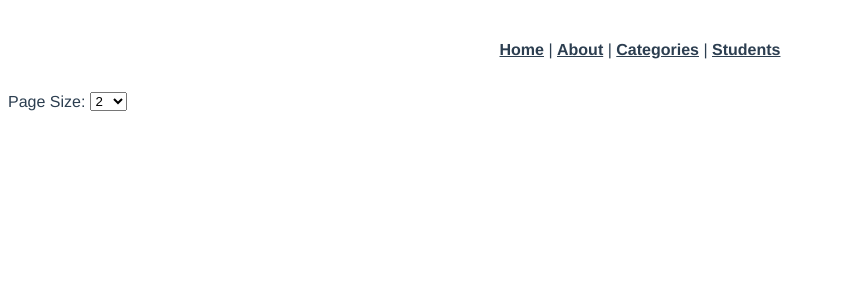
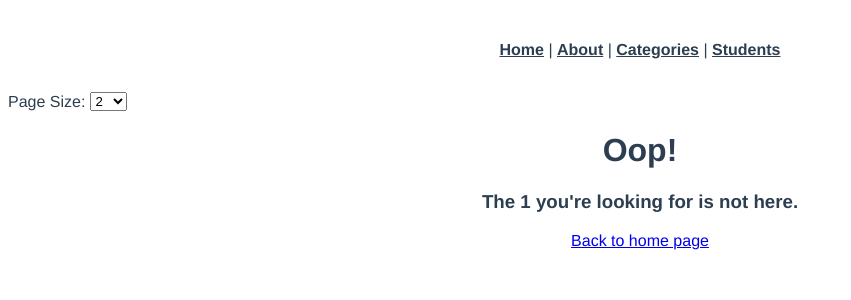
Before and after one commit to 96ekp/SE-_331_Lab2-, a Vue app in the folder lab2/: page /404/1 in a window 1280 px wide. Shown: the top 300 px of the page, without its empty margins (0-851 px from the left). Built offline with nearby package versions, Linux system fonts and the light colour scheme.

Commit message:
just fix some error  and import not found view

```diff
--- a/lab2/src/router/index.ts
+++ b/lab2/src/router/index.ts
@@ -7,6 +7,7 @@ import EventDetailView from '../views/event/EventDetailView.vue' // Correct impo
 import EventEditView from '../views/event/EventEditView.vue' // Correct import
 import EventRegisterView from '../views/event/EventRegisterView.vue' // Correct import
 import EventLayoutView from '@/views/event/EventLayoutView.vue'
+import NotFoundView from '@/views/NotFoundView.vue'
 
 const router = createRouter({
   history: createWebHistory(import.meta.env.BASE_URL),
@@ -29,6 +30,18 @@ const router = createRouter({
       component: CategoryView
     },
     { path: '/students', name: 'students', component: StudentView },
+    {
+      path: '/404/:resource',
+      name: '404-resource',
+      component: NotFoundView,
+      props: true
+    },
+
+    {
+      path: '/:catchAll(.*)',
+      name: 'not-found',
+      component: NotFoundView
+    },
     {
       path: '/event/:id',
       name: 'event-layout',
--- a/lab2/src/views/NotFoundView.vue
+++ b/lab2/src/views/NotFoundView.vue
@@ -1,5 +1,17 @@
 <template>
   <h1>Oop!</h1>
-  <h3>The page you're looking for is not here.</h3>
+  <h3>The {{ resource }} you're looking for is not here.</h3>
   <RouterLink :to="{ name: 'event-list' }">Back to home page</RouterLink>
 </template>
+
+<script setup lang="ts">
+import { defineProps } from 'vue'
+
+defineProps({
+  resource: {
+    type: String,
+    required: true,
+    default: 'page'
+  }
+})
+</script>
--- a/lab2/src/views/event/EventLayoutView.vue
+++ b/lab2/src/views/event/EventLayoutView.vue
@@ -16,18 +16,20 @@
 import { ref } from 'vue'
 import { type EventItem } from '@/type'
 import EventService from '@/services/EventService'
+import { useRouter } from 'vue-router'
 
 const event = ref<EventItem | null>(null)
 
 const props = defineProps({
   id: String
 })
-
+const router = useRouter()
 EventService.getEventById(Number(props.id))
   .then((response) => {
     event.value = response.data
   })
   .catch((error) => {
     console.log(error)
+    router.push({ name: '404-resource', params: { resource: 'event' } })
   })
 </script>
```
Also changed, not shown: lab2/src/views/NetworkErrorView.vue (added).
